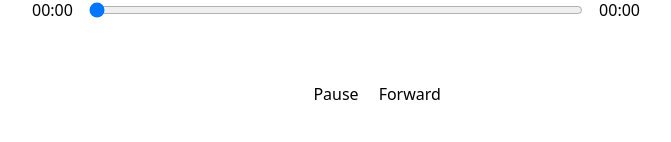
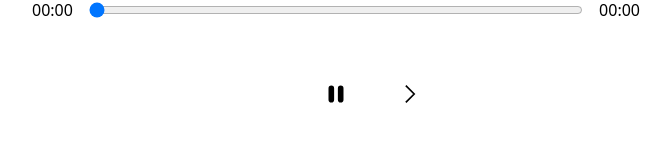
Before and after one commit to JayCodeGitHub/Waves, a React (Vite) app: page / in a window 1280 px wide. Shown: the part 714-856 px from the top of the page, without its empty margins (304-975 px from the left). Built offline with nearby package versions, Linux system fonts and the light colour scheme.

Commit message:
Add icons to player

```diff
--- a/package.json
+++ b/package.json
@@ -14,7 +14,8 @@
     "postcss": "^8.4.28",
     "react": "^18.2.0",
     "react-dom": "^18.2.0",
-    "react-helmet": "^6.1.0"
+    "react-helmet": "^6.1.0",
+    "react-icons": "^4.10.1"
   },
   "devDependencies": {
     "@types/react": "^18.2.15",
--- a/src/components/player.tsx
+++ b/src/components/player.tsx
@@ -1,6 +1,10 @@
 import { useState, useRef, useEffect } from "react";
 import { Songs } from "../assets/songs";
 import { usePlayer } from "../hooks/usePlayer";
+import { GrNext } from "react-icons/gr";
+import { GrPrevious } from "react-icons/gr";
+import { BsPauseFill } from "react-icons/bs";
+import { BsFillPlayFill } from "react-icons/bs";
 
 const Player = () => {
   const { song, setSong } = usePlayer();
@@ -101,17 +105,28 @@ const Player = () => {
       <div className="flex justify-center w-1/3 h-12 gap-2">
         <span className="flex items-center justify-center w-1/3">
           {Songs[song].id > 0 ? (
-            <button onClick={() => setSong(song - 1)}>Back</button>
+            <button onClick={() => setSong(song - 1)} aria-label="Back Button">
+              <GrPrevious className="text-xl" />
+            </button>
           ) : null}
         </span>
         <span className="flex items-center justify-center w-1/3">
           <button onClick={togglePlayPause}>
-            {isPlaying ? "Pause" : "Play"}
+            {isPlaying ? (
+              <BsPauseFill className="text-3xl" />
+            ) : (
+              <BsFillPlayFill className="text-3xl" />
+            )}
           </button>
         </span>
         <span className="flex items-center justify-center w-1/3">
           {Songs[song].id < Songs.length - 1 ? (
-            <button onClick={() => setSong(song + 1)}>Forward</button>
+            <button
+              onClick={() => setSong(song + 1)}
+              aria-label="Forward Button"
+            >
+              <GrNext className="text-xl" />
+            </button>
           ) : null}
         </span>
       </div>
```
Also changed, not shown: 1 other file (tests, documents, lock files or other folders).
